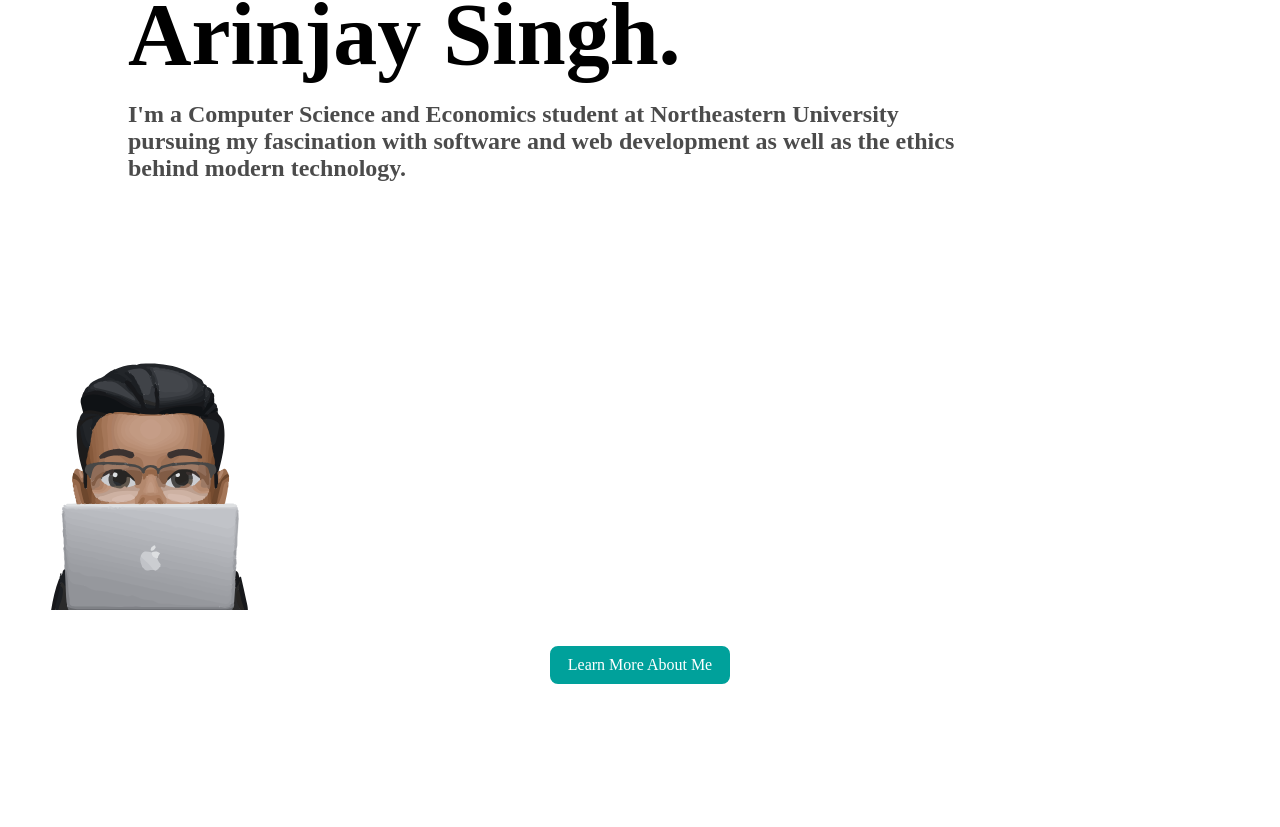
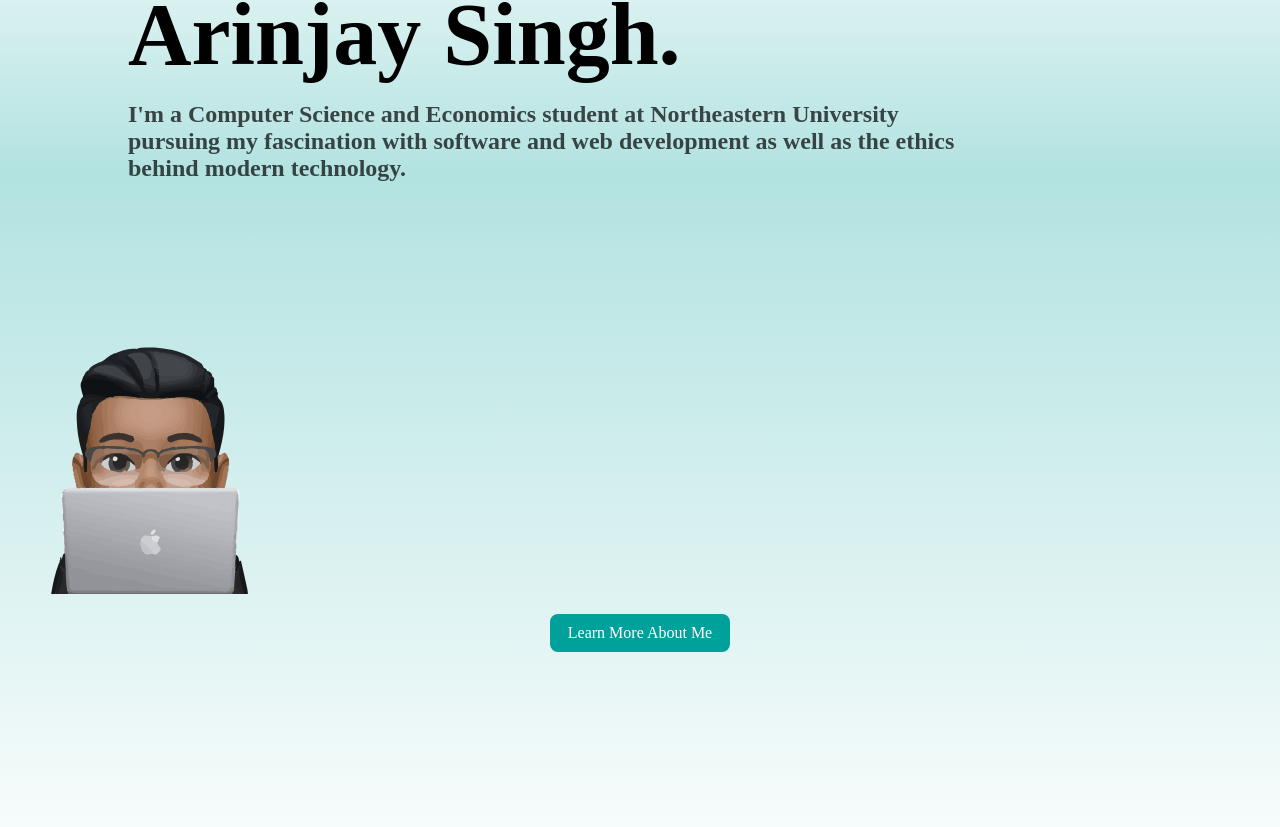
Before and after one commit to arinjay-singh/portfolio, a Next.js app: page / in a window 1280 px wide. Shown: the part 315-1142 px from the top of the page. Before the commit the page ends 999 px from the top, so only its background shows below. Built offline with nearby package versions, Linux system fonts and the light colour scheme.

Commit message:
added gradient to home page

```diff
--- a/pages/index.module.css
+++ b/pages/index.module.css
@@ -1,9 +1,10 @@
 .home {
   font-family: "Sans-Serif Workhorse";
+  background-image: linear-gradient(white 12%, rgb(0, 161, 155, 0) 10%, rgb(0, 161, 155, 0.3) 40%, rgb(0, 161, 155, 0));
 }
 
 .title {
-  padding: 2rem 0;
+  padding: 2rem 0 1rem 0;
   display: inline-block;
 }
 
@@ -31,4 +32,5 @@
   justify-content: center;
   align-items: center;
   font-weight: 300;
+  padding: 0 0 16rem 0;
 }
```
